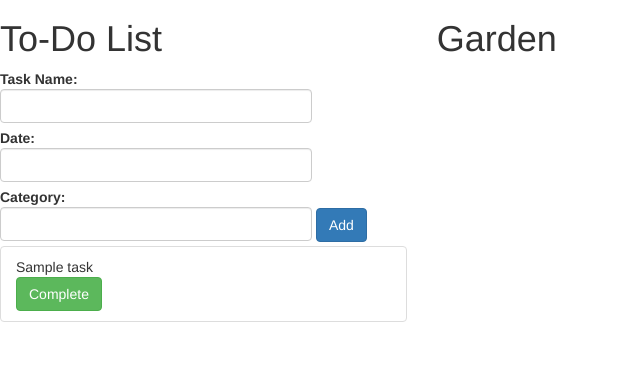
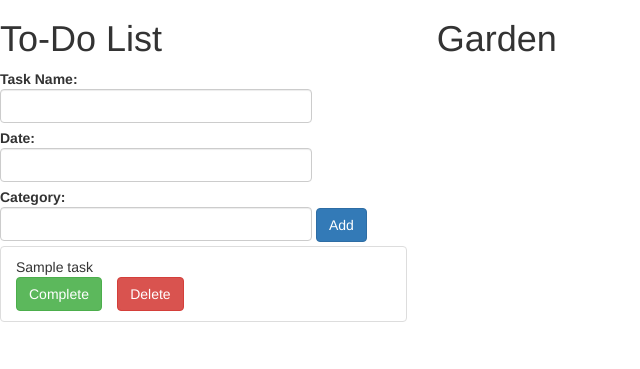
Before and after one commit to IWU-CS253/Task-Garden, a Flask app: template Templates/index.html in a window 1280 px wide. Shown: the part 73-442 px from the top of the page, without its empty margins (0-640 px from the left). Run offline with Flask 3, Linux system fonts and the light colour scheme; the template is opened without the code that fills it: most values are stand-ins (such as "Sample title", 1, 10 or a date in 2020); some libraries are stand-ins or nearby versions.

Commit message:
Added delete task button

```diff
--- a/Templates/index.html
+++ b/Templates/index.html
@@ -26,10 +26,20 @@
                 {%for i in task%}
                     <li class="list-group-item">
                         {{i.task_name}}
-                        <form action="{{ url_for('complete_task') }}" method="post" class="delete-entry">
-                        <input hidden name="taskid" value="{{ i.taskid }}">
-                        <input type="submit" value="Complete" class="btn btn-success">
-                        </form>
+                        <div class="row">
+                            <div class="col-sm-3">
+                                <form action="{{ url_for('complete_task') }}" method="post" class="delete-entry">
+                                    <input hidden name="taskid" value="{{ i.taskid }}">
+                                    <input type="submit" value="Complete" class="btn btn-success">
+                                </form>
+                            </div>
+                            <div class="col-sm-3">
+                                <form action="{{ url_for('delete_task') }}" method="post" class="delete-entry">
+                                    <input hidden name="taskid" value="{{ i.taskid }}">
+                                    <input type="submit" value="Delete" class="btn btn-danger">
+                                </form>
+                            </div>
+                        </div>
                     </li>
                 {% endfor %}
             </ul>
--- a/app.py
+++ b/app.py
@@ -80,7 +80,7 @@ def complete_task():
 @app.route('/delete_task', methods=['POST'])
 def delete_task():
     db = get_db()
-    db.execute('delete from task where taskid = ?'
+    db.execute('delete from task where taskid = ?',
                [request.form['taskid']])
     db.commit()
 
```
